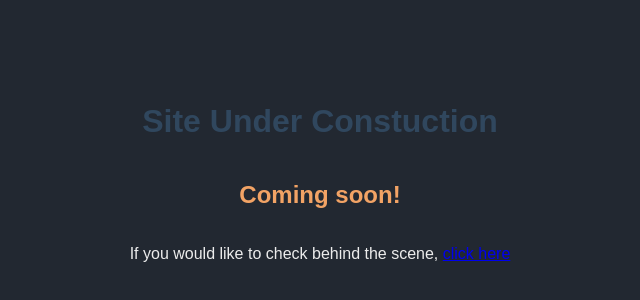
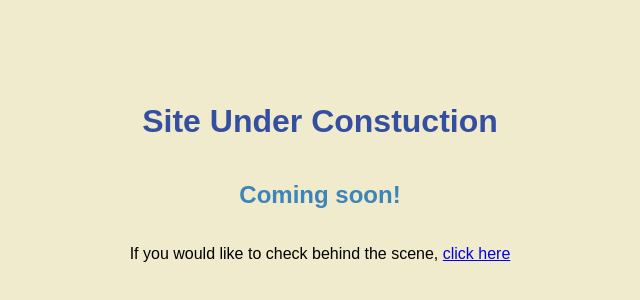
Before and after one commit to AaronHenriquez/Portafolio, a plain HTML site: page index.html in a window 1280 px wide. Shown: the part 220-520 px from the top of the page, without its empty margins (320-960 px from the left). Drawn offline with Linux system fonts and the light colour scheme; files whose address does not match are found by name; a web font is replaced by a local one.

Commit message:
Color Change

```diff
--- a/Source/CSS/style.css
+++ b/Source/CSS/style.css
@@ -5,7 +5,7 @@
 }
 
 body {
-  background-color: #222831;
+  background-color: #f0ebcc;
   font-family: 'Muli', sans-serif;
   display: flex;
   flex-direction: column;
@@ -17,14 +17,13 @@ body {
 }
 
 h1 {
-  color: #30475e;
+  color: #344fa1;
 }
 
 h2,
 h3 {
-  color: #f2a365;
+  color: #3d84b8;
 }
 
 p {
-  color: #ececec;
 }
```
